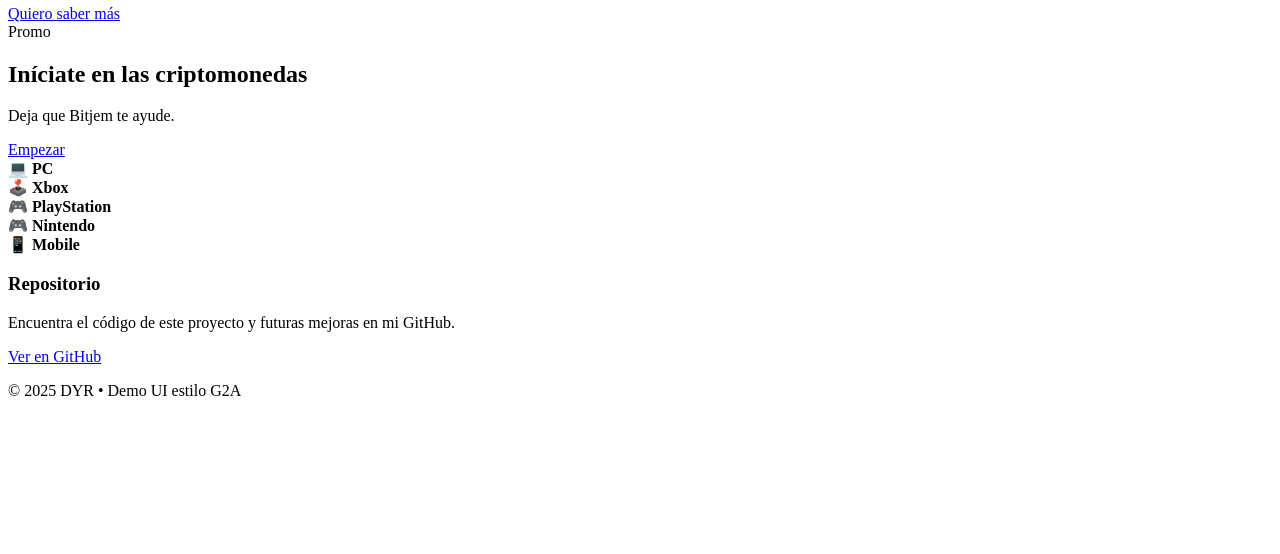
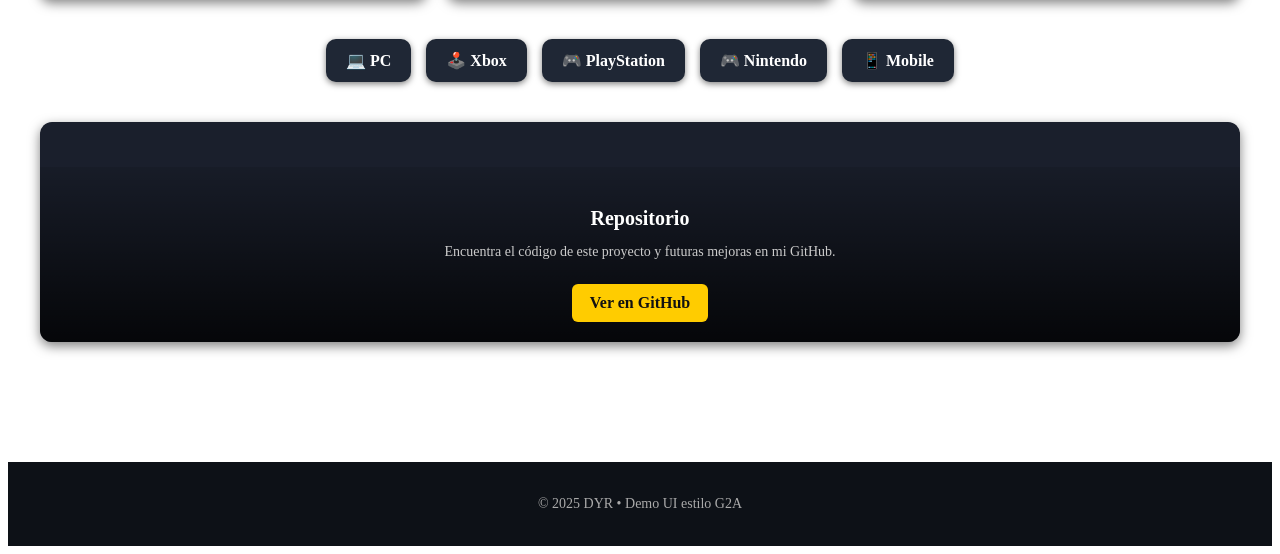
Before and after one commit to Dustin200309/pro, a PHP site: page / in a window 1280 px wide. Shown: the part 377-931 px from the top of the page. Before the commit the page ends 773 px from the top, so only its background shows below. Run offline with PHP 8.4, Linux system fonts and the light colour scheme.

Commit message:
Agregado estilos para header, hero grid, plataformas y footer

```diff
--- a/style.css
+++ b/style.css
@@ -22,9 +22,13 @@ header {
   font-weight: bold;
   color: #ffcc00; /* dorado */
   text-shadow: 1px 1px 4px rgba(0,0,0,0.8);
+  transition: transform 0.3s;
 }
 .logo span {
   color: #00c3ff; /* celeste */
+}
+.logo:hover {
+  transform: scale(1.05);
 }
 
 /* Buscador */
@@ -42,6 +46,9 @@ header {
   outline: none;
   background: #111;
   color: #fff;
+}
+.search input:focus {
+  box-shadow: 0 0 6px #00c3ff;
 }
 .search select {
   padding: 10px;
@@ -109,3 +116,136 @@ header {
   color: #fff;
   font-weight: bold;
 }
+
+/* RESPONSIVE */
+@media (max-width: 768px) {
+  .header__bar {
+    flex-direction: column;
+    align-items: stretch;
+  }
+  .search {
+    width: 100%;
+  }
+}
+/* ================= HERO GRID ================= */
+.container {
+  padding: 30px;
+  max-width: 1200px;
+  margin: auto;
+}
+
+.grid {
+  display: grid;
+  grid-template-columns: repeat(auto-fit, minmax(300px, 1fr));
+  gap: 20px;
+}
+
+.card {
+  position: relative;
+  border-radius: 12px;
+  overflow: hidden;
+  color: #fff;
+  min-height: 220px;
+  display: flex;
+  align-items: flex-end;
+  background-size: cover;
+  background-position: center;
+  box-shadow: 0 4px 12px rgba(0,0,0,0.5);
+  transition: transform 0.3s;
+}
+.card:hover {
+  transform: translateY(-5px);
+}
+
+/* Fondos de ejemplo para los héroes */
+.hero-1 { background-image: url("https://picsum.photos/id/1011/600/400"); }
+.hero-2 { background-image: url("https://picsum.photos/id/1015/600/400"); }
+.hero-3 { background-image: url("https://picsum.photos/id/1019/600/400"); }
+
+.card__body {
+  background: linear-gradient(to top, rgba(0,0,0,0.8), rgba(0,0,0,0.1));
+  padding: 20px;
+  width: 100%;
+}
+
+.badge {
+  position: absolute;
+  top: 15px;
+  left: 15px;
+  background: #00c3ff;
+  color: #fff;
+  font-size: 13px;
+  padding: 5px 10px;
+  border-radius: 12px;
+}
+
+/* Texto */
+.h1 {
+  font-size: 20px;
+  margin-bottom: 8px;
+}
+.muted {
+  color: #ccc;
+  font-size: 14px;
+}
+
+/* Botones CTA */
+.cta {
+  display: inline-block;
+  margin-top: 10px;
+  padding: 10px 18px;
+  border-radius: 6px;
+  background: #ffcc00;
+  color: #111;
+  font-weight: bold;
+  text-decoration: none;
+  transition: background 0.3s;
+}
+.cta:hover {
+  background: #e6b800;
+}
+
+/* ================= PLATFORMS ================= */
+.platforms {
+  margin: 40px 0;
+  display: flex;
+  justify-content: center;
+  gap: 15px;
+  flex-wrap: wrap;
+}
+.platform {
+  background: #1f2735;
+  color: #fff;
+  padding: 12px 20px;
+  border-radius: 10px;
+  font-size: 16px;
+  box-shadow: 0 2px 6px rgba(0,0,0,0.5);
+  cursor: pointer;
+  transition: background 0.3s;
+}
+.platform:hover {
+  background: #2d3a4d;
+}
+
+/* ================= SECTIONS ================= */
+.section {
+  margin: 40px auto;
+  text-align: center;
+}
+.section .card {
+  background: #1a1f2c;
+  color: #fff;
+}
+.section .card__body {
+  padding: 20px;
+}
+
+/* ================= FOOTER ================= */
+footer {
+  background: #0d1117;
+  color: #aaa;
+  text-align: center;
+  padding: 20px;
+  margin-top: 50px;
+  font-size: 14px;
+}
```
